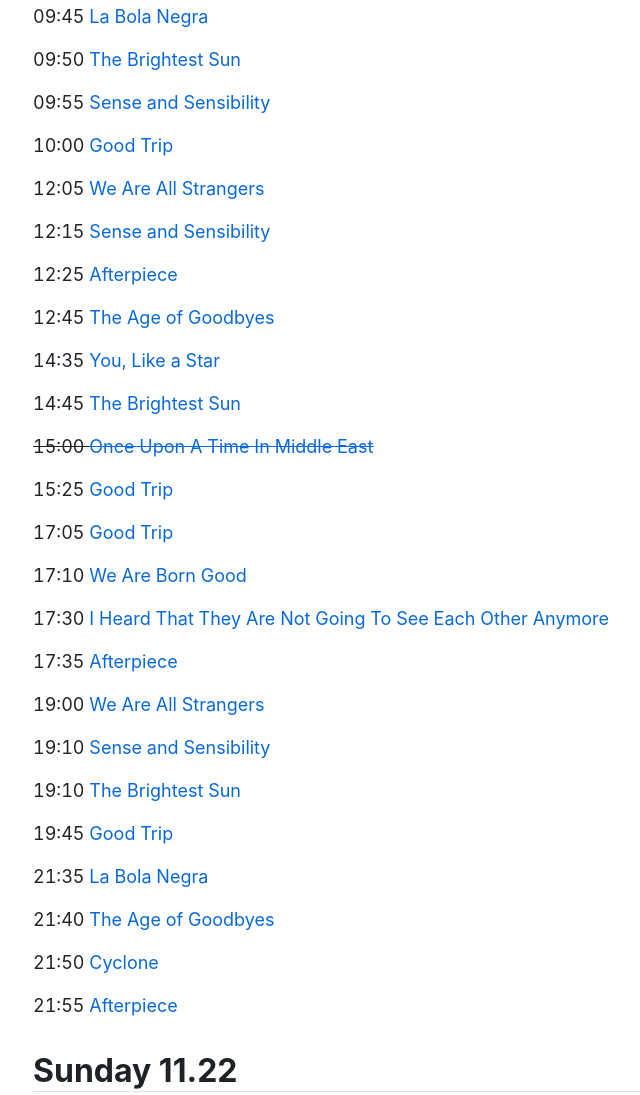
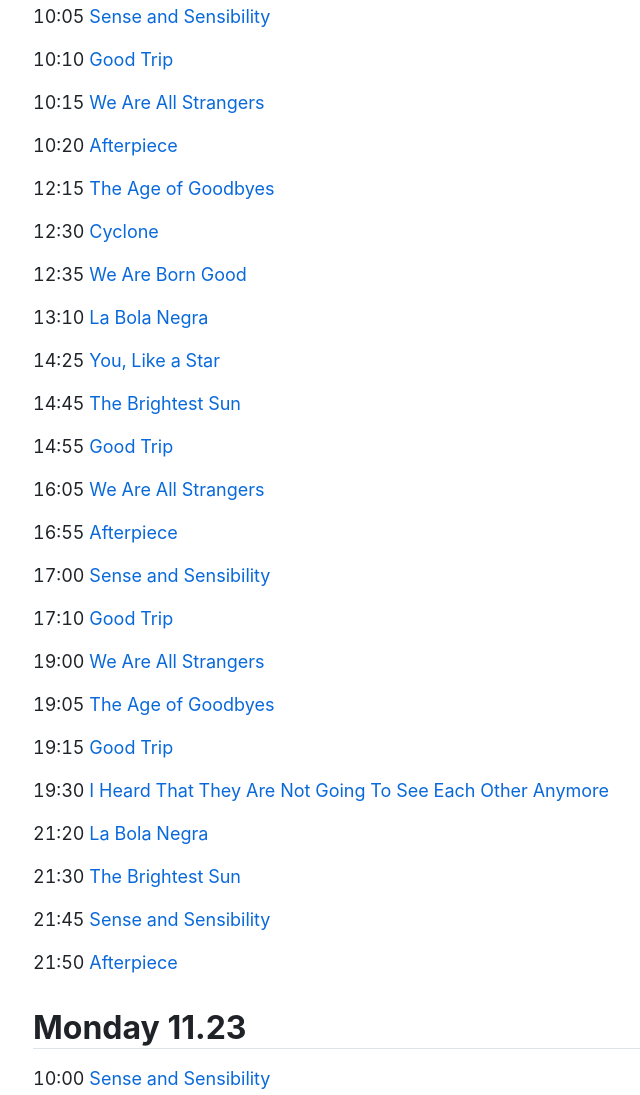
Before and after one commit to curiousleo/goldenscene.today, a plain HTML site: page index.html in a window 1280 px wide. Shown: the part 134-1229 px from the top of the page, without its empty margins (95-735 px from the left). Drawn offline with Linux system fonts and the light colour scheme.

Commit message:
Automatic update

```diff
--- a/index.html
+++ b/index.html
@@ -24,33 +24,6 @@
         <main>
             <section>
                 <h1>Today</h1>
-                <p>09:45 <a href="https://goldenscene.com/movie/c5fadce3-bdd6-4b19-9a0b-e84d12a97ab3">La Bola Negra</a>
-                <p>09:50 <a href="https://goldenscene.com/movie/63024e14-d406-4c70-8db2-5a5fefc8f944">The Brightest Sun</a>
-                <p>09:55 <a href="https://goldenscene.com/movie/e05db7d1-9564-4df4-a025-9e0c37c953b7">Sense and Sensibility</a>
-                <p>10:00 <a href="https://goldenscene.com/movie/dc1abad1-7960-4ea6-aeee-4a92fd383167">Good Trip</a>
-                <p>12:05 <a href="https://goldenscene.com/movie/ca700940-1151-443e-8276-60e41c8629bd">We Are All Strangers</a>
-                <p>12:15 <a href="https://goldenscene.com/movie/e05db7d1-9564-4df4-a025-9e0c37c953b7">Sense and Sensibility</a>
-                <p>12:25 <a href="https://goldenscene.com/movie/94822d3c-d4e9-4ca8-ab73-d0b879c20564">Afterpiece</a>
-                <p>12:45 <a href="https://goldenscene.com/movie/01cd372d-9c41-4293-9fc5-b55f11ce22b2">The Age of Goodbyes</a>
-                <p>14:35 <a href="https://goldenscene.com/movie/8b64744c-5175-443c-ac1b-15035d161844">You, Like a Star</a>
-                <p>14:45 <a href="https://goldenscene.com/movie/63024e14-d406-4c70-8db2-5a5fefc8f944">The Brightest Sun</a>
-                <p><del>15:00 <a href="https://goldenscene.com/movie/94b3f681-5bd3-4ea7-9593-8f8a21fbf442">Once Upon A Time In Middle East</a></del>
-                <p>15:25 <a href="https://goldenscene.com/movie/dc1abad1-7960-4ea6-aeee-4a92fd383167">Good Trip</a>
-                <p>17:05 <a href="https://goldenscene.com/movie/dc1abad1-7960-4ea6-aeee-4a92fd383167">Good Trip</a>
-                <p>17:10 <a href="https://goldenscene.com/movie/43ef003b-6d62-4486-89e3-e735c08c34e5">We Are Born Good</a>
-                <p>17:30 <a href="https://goldenscene.com/movie/3375a680-4e5b-4921-8e02-579d2df2c883">I Heard That They Are Not Going To See Each Other Anymore</a>
-                <p>17:35 <a href="https://goldenscene.com/movie/94822d3c-d4e9-4ca8-ab73-d0b879c20564">Afterpiece</a>
-                <p>19:00 <a href="https://goldenscene.com/movie/ca700940-1151-443e-8276-60e41c8629bd">We Are All Strangers</a>
-                <p>19:10 <a href="https://goldenscene.com/movie/e05db7d1-9564-4df4-a025-9e0c37c953b7">Sense and Sensibility</a>
-                <p>19:10 <a href="https://goldenscene.com/movie/63024e14-d406-4c70-8db2-5a5fefc8f944">The Brightest Sun</a>
-                <p>19:45 <a href="https://goldenscene.com/movie/dc1abad1-7960-4ea6-aeee-4a92fd383167">Good Trip</a>
-                <p>21:35 <a href="https://goldenscene.com/movie/c5fadce3-bdd6-4b19-9a0b-e84d12a97ab3">La Bola Negra</a>
-                <p>21:40 <a href="https://goldenscene.com/movie/01cd372d-9c41-4293-9fc5-b55f11ce22b2">The Age of Goodbyes</a>
-                <p>21:50 <a href="https://goldenscene.com/movie/d5de535a-a90b-4c4c-a912-c1b3535d6911">Cyclone</a>
-                <p>21:55 <a href="https://goldenscene.com/movie/94822d3c-d4e9-4ca8-ab73-d0b879c20564">Afterpiece</a>
-            </section>
-            <section>
-                <h1>Sunday 11.22</h1>
                 <p>10:05 <a href="https://goldenscene.com/movie/e05db7d1-9564-4df4-a025-9e0c37c953b7">Sense and Sensibility</a>
                 <p>10:10 <a href="https://goldenscene.com/movie/dc1abad1-7960-4ea6-aeee-4a92fd383167">Good Trip</a>
                 <p>10:15 <a href="https://goldenscene.com/movie/ca700940-1151-443e-8276-60e41c8629bd">We Are All Strangers</a>
@@ -218,6 +191,7 @@
                 <p>12:20 <a href="https://goldenscene.com/movie/ca700940-1151-443e-8276-60e41c8629bd">We Are All Strangers</a>
                 <p>12:50 <a href="https://goldenscene.com/movie/4cae3b94-a43c-46b1-a617-ad4c0f9ec6f4">Spare Queens</a>
                 <p>12:55 <a href="https://goldenscene.com/movie/dc1abad1-7960-4ea6-aeee-4a92fd383167">Good Trip</a>
+                <p>14:30 <a href="https://goldenscene.com/movie/267f7977-36f1-4b53-be31-229e161c4a01">Almost Home</a>
                 <p>14:45 <a href="https://goldenscene.com/movie/4cae3b94-a43c-46b1-a617-ad4c0f9ec6f4">Spare Queens</a>
                 <p><del>15:00 <a href="https://goldenscene.com/movie/427c4c1a-0b07-43c8-8350-dba91715519d">Queerpanorama</a></del>
                 <p>15:15 <a href="https://goldenscene.com/movie/427c4c1a-0b07-43c8-8350-dba91715519d">Queerpanorama</a>
@@ -250,6 +224,7 @@
                 <p>14:35 <a href="https://goldenscene.com/movie/0c6a6f16-01e2-4d36-84ad-1cd26b4a90cd">Ah Girl</a>
                 <p>15:00 <a href="https://goldenscene.com/movie/4cae3b94-a43c-46b1-a617-ad4c0f9ec6f4">Spare Queens</a>
                 <p>15:25 <a href="https://goldenscene.com/movie/dc1abad1-7960-4ea6-aeee-4a92fd383167">Good Trip</a>
+                <p>15:45 <a href="https://goldenscene.com/movie/267f7977-36f1-4b53-be31-229e161c4a01">Almost Home</a>
                 <p>16:30 <a href="https://goldenscene.com/movie/ca700940-1151-443e-8276-60e41c8629bd">We Are All Strangers</a>
                 <p>16:50 <a href="https://goldenscene.com/movie/d5de535a-a90b-4c4c-a912-c1b3535d6911">Cyclone</a>
                 <p>17:30 <a href="https://goldenscene.com/movie/427c4c1a-0b07-43c8-8350-dba91715519d">Queerpanorama</a>
```
